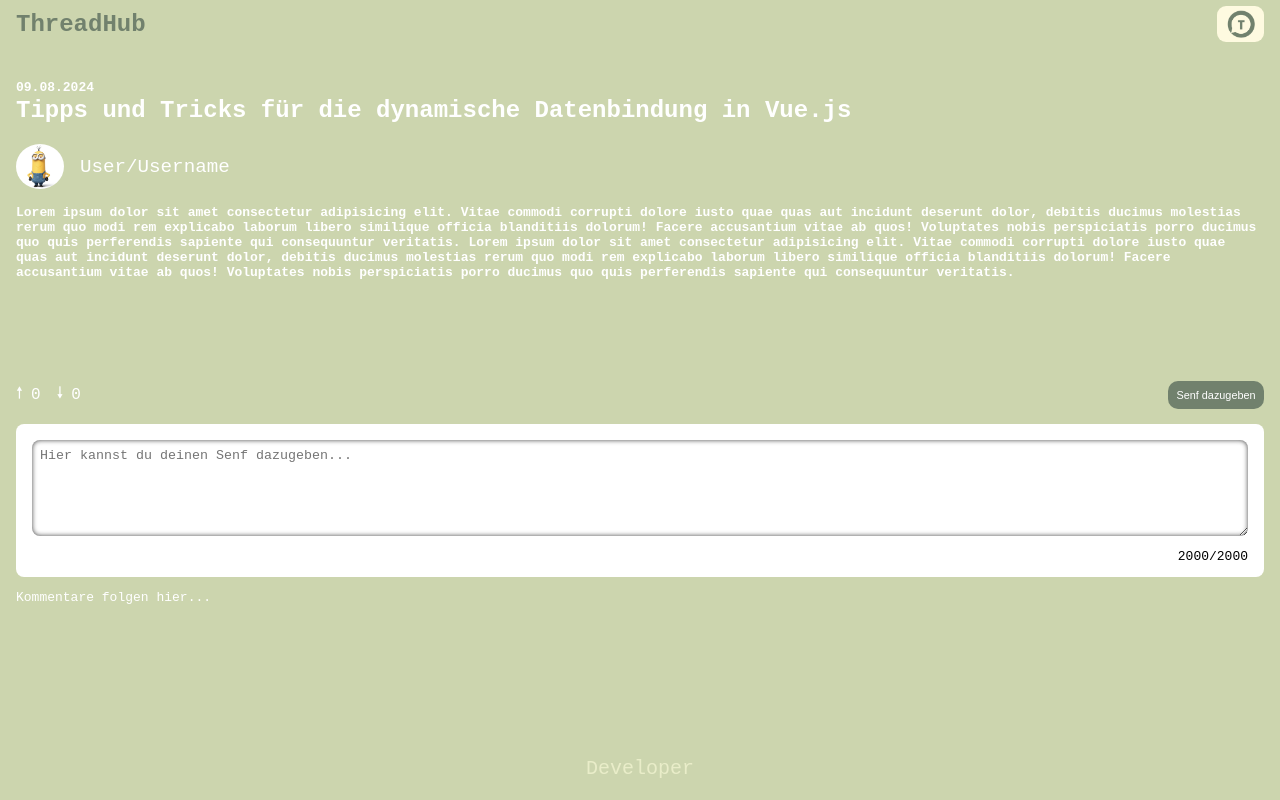
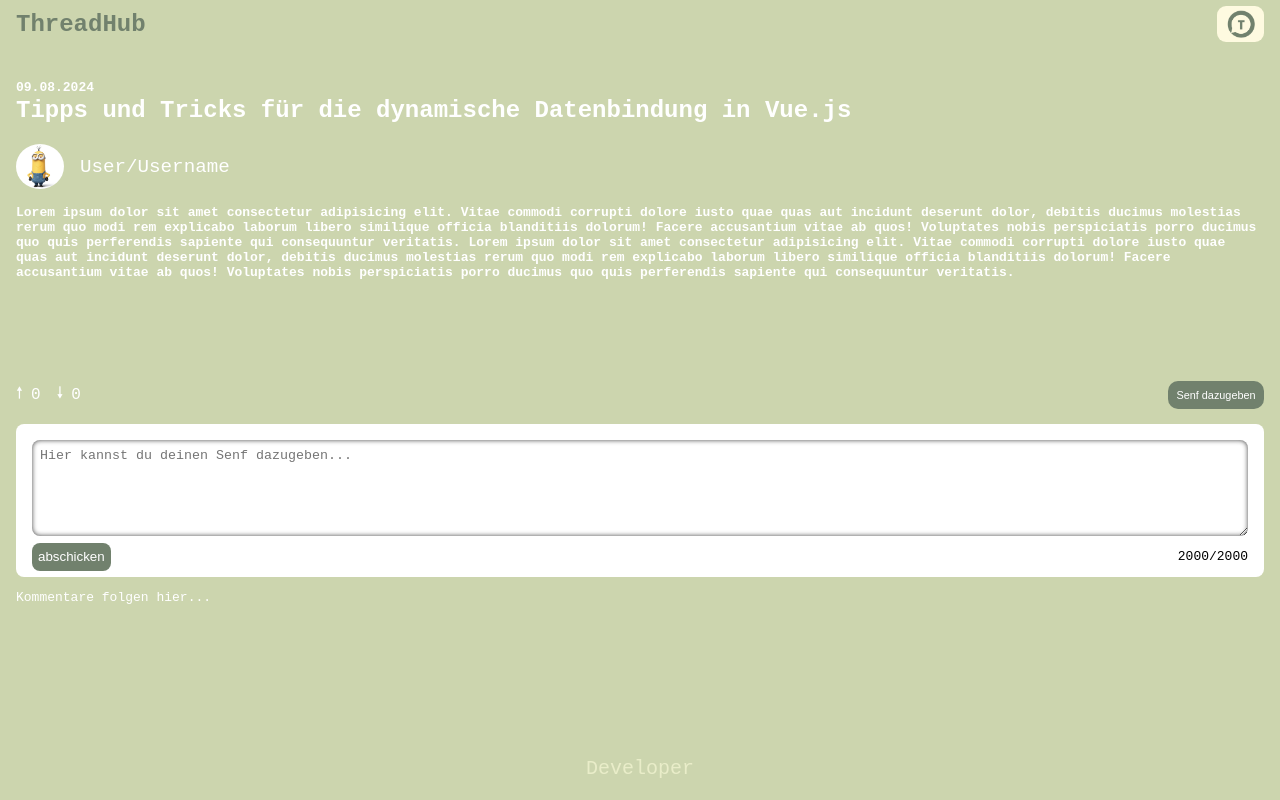
Before and after one commit to coding-bootcamps-eu/final-project-2024-05-threadhub, a Vue app: page /post in a window 1280 px wide. Both pictures are taken after a click on the button "Senf dazugeben". Built offline with nearby package versions, Linux system fonts and the light colour scheme; no server answers.

Commit message:
add button

```diff
--- a/src/components/InteraktionPostView.vue
+++ b/src/components/InteraktionPostView.vue
@@ -13,7 +13,7 @@
     </div>
     <button @click="showInput">Senf dazugeben</button>
   </div>
-  <div class="comment-section" v-show="showComment">
+  <form class="comment-section" v-show="showComment">
     <textarea
       v-model="userInput"
       maxlength="2000"
@@ -22,8 +22,11 @@
       id="comment-input"
       placeholder="Hier kannst du deinen Senf dazugeben..."
     /><label for="comment-input"></label>
-    <p>{{ maxCharLength() }}/{{ charLength }}</p>
-  </div>
+    <div class="button-section">
+      <button type="submit">abschicken</button>
+      <p>{{ maxCharLength() }}/{{ charLength }}</p>
+    </div>
+  </form>
 </template>
 <script>
 export default {
@@ -84,6 +87,12 @@ export default {
   background-color: var(--header-color);
 }
 
+.interaktion button:hover {
+  cursor: pointer;
+  background-color: var(--background-inputfield);
+  color: black;
+}
+
 .comment-section {
   display: flex;
   flex-direction: column;
@@ -110,4 +119,24 @@ export default {
 .comment-section p {
   text-align: right;
 }
+
+.button-section {
+  display: flex;
+  justify-content: space-between;
+  align-items: center;
+}
+
+.button-section button {
+  height: 1.75rem;
+
+  background-color: var(--header-color);
+  color: var(--font-color);
+
+  border-radius: 8px;
+  border: none;
+}
+
+.button-section button:active {
+  background-color: var(--background-color);
+}
 </style>
```
